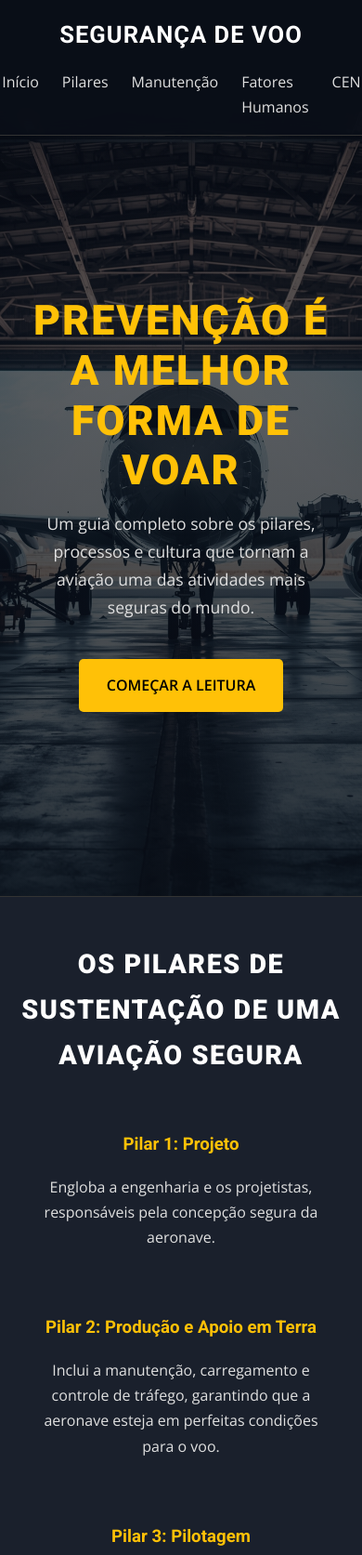
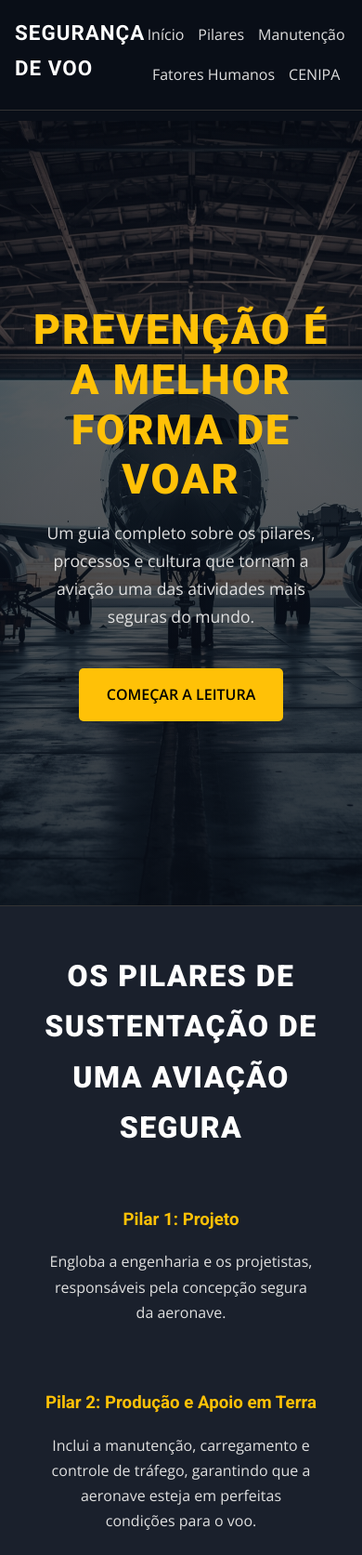
Before and after one commit to almeidaricoso-max/site-seguranca-voo-responsivo, a plain HTML site: page index.html in a window 390 px wide. Shown: the top 1673 px of the page at 93% size. Drawn offline with nearby package versions, Linux system fonts and the light colour scheme.

Commit message:
Update style.css

```diff
--- a/style.css
+++ b/style.css
@@ -168,60 +168,20 @@ section:not(#hero-banner) {
 /* --- REGRAS PARA CELULAR (DESIGN RESPONSIVO) --- */
 /* ======================================================= */
 @media (max-width: 768px) {
-    nav {
-        flex-direction: column; /* Empilha o logo e o menu */
-        gap: 15px;
-    }
-
-    header {
-        height: auto; /* Altura automática para caber os itens */
-        padding: 1rem 0;
-    }
-
-    main {
-        padding-top: 120px; /* Aumenta o espaço para o novo header */
-    }
-
-    .hero-content h3 {
-        font-size: 2.5rem; /* Reduz o título principal */
-    }
-
-    .hero-content p {
-        font-size: 1rem; /* Reduz o parágrafo */
-    }
-
-    section {
-        padding: 3rem 1rem; /* Reduz o espaçamento das seções */
-    }
-
-    section h2 {
-        font-size: 1.8rem; /* Reduz os títulos das seções */
-    }
-
-    .pilares-container {
-        grid-template-columns: 1fr; /* Força os pilares a ficarem em uma única coluna */
-    }
-
-    /* Remove o efeito parallax em celulares, pois pode causar problemas de performance */
-    #hero-banner, #manutencao::before, #fatores-humanos::before {
-       /* ======================================================= */
-/* --- REGRAS PARA CELULAR (DESIGN RESPONSIVO) --- */
-/* ======================================================= */
-@media (max-width: 768px) {
 
     /* --- Navegação Aprimorada --- */
     nav {
-        padding: 0 1rem; /* Menos espaço nas laterais */
+        padding: 0 1rem;
     }
 
     nav .logo {
-        font-size: 1.4rem; /* Diminui um pouco o logo */
-        margin-bottom: 10px; /* Espaço abaixo do logo */
+        font-size: 1.4rem;
+        margin-bottom: 10px;
     }
 
     nav ul {
-        justify-content: center; /* Centraliza os links */
-        flex-wrap: wrap; /* Permite que os links quebrem a linha se necessário */
+        justify-content: center;
+        flex-wrap: wrap;
         gap: 15px;
     }
 
@@ -235,31 +195,49 @@ section:not(#hero-banner) {
     }
 
     main {
-        padding-top: 130px; /* Ajusta o espaço para o header maior */
+        padding-top: 130px;
     }
 
     /* --- Tipografia e Conteúdo --- */
     .hero-content h3 {
-        font-size: 2.8rem; /* Título principal um pouco maior e mais impactante */
+        font-size: 2.8rem;
         line-height: 1.2;
     }
 
     .hero-content p {
-        font-size: 1.1rem; /* Parágrafo mais legível */
+        font-size: 1.1rem;
     }
 
     section {
-        padding: 3rem 1.5rem; /* Mais espaço lateral para o texto "respirar" */
+        padding: 3rem 1.5rem;
     }
 
     section h2 {
-        font-size: 2rem; /* Títulos de seção com mais destaque */
+        font-size: 2rem;
     }
 
     .pilares-container {
         grid-template-columns: 1fr;
     }
 
+    /* --- Efeitos Visuais --- */
+    /* Remove o efeito parallax em telemóveis */
+    #hero-banner, #manutencao::before, #fatores-humanos::before {
+        background-attachment: scroll;
+    }
+
+    /* NOVO CÓDIGO AQUI: Ajusta as imagens de fundo para serem totalmente visíveis */
+    #manutencao::before,
+    #fatores-humanos::before {
+        background-size: contain; /* Garante que a imagem inteira seja visível */
+        background-repeat: no-repeat; /* Evita que a imagem se repita */
+    }
+
+    /* --- Rodapé --- */
+    footer {
+        font-size: 0.9rem;
+    }
+}
     /* --- Efeitos Visuais --- */
     /* Remove o efeito parallax em celulares, que pode causar lentidão */
     #hero-banner, #manutencao::before, #fatores-humanos::before {
```
